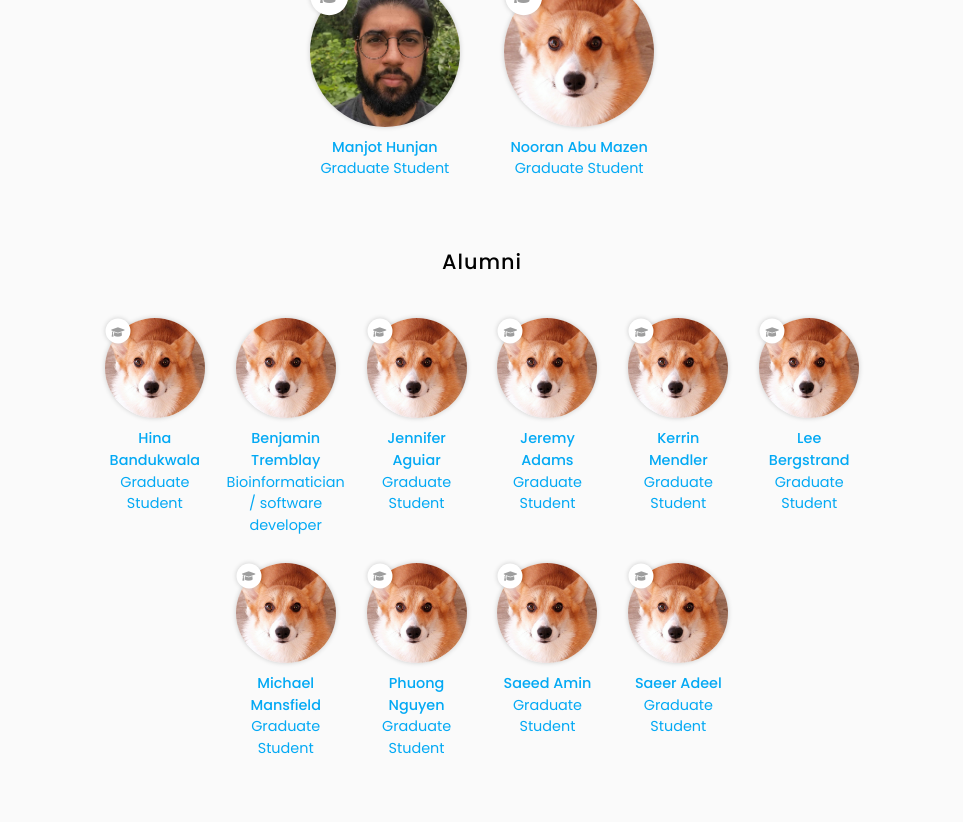
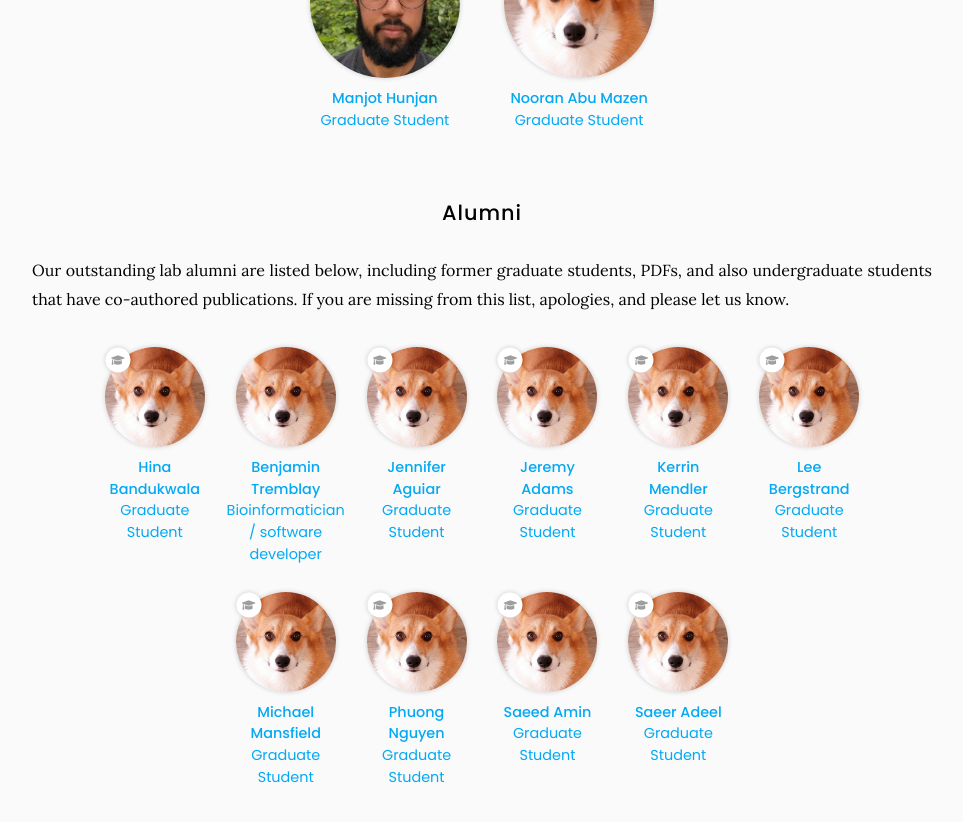
Before and after one commit to doxeylab/doxeylab-website, a Jekyll site: the page built from team/index.md, in a window 1280 px wide and 900 px high, scrolled down 1121 px, cut to the strip 0-829 px from the top of the window. Shown: the top 822 px of the strip, without its empty margins (158-1121 px from the left). Built offline with Jekyll 4.4.1, drawn with Linux system fonts in a browser that asks for light colours; some of the changed text lies outside the part shown.

Commit message:
Update index.md

```diff
--- a/team/index.md
+++ b/team/index.md
@@ -43,6 +41,8 @@ Our current team and lab alumni are listed below. If you are missing from this l
 
 
 ## Alumni
+
+Our outstanding lab alumni are listed below, including former graduate students, PDFs, and also undergraduate students that have co-authored publications. If you are missing from this list, apologies, and please let us know.
 
 {% include list.html
    data="members"
```
Also changed, not shown: other parts of team/index.md (+0 -2 lines).
